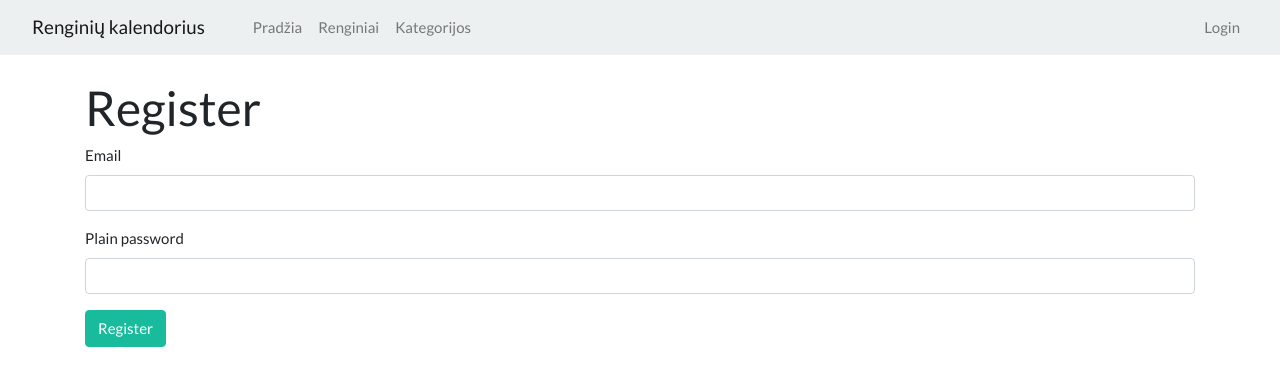
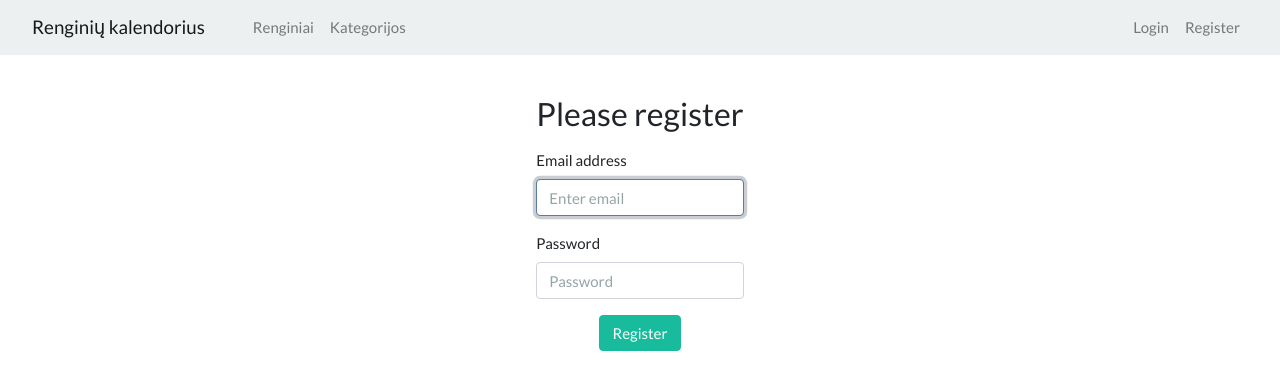
Before and after one commit to Mentel/Semestro-projektas, a Symfony app: template templates/registration/register.html.twig in a window 1280 px wide. Shown: the top 390 px of the page. Run offline with Twig, Linux system fonts and the light colour scheme; the template is opened without the code that fills it, so the values that code supplies are empty; form fields are guessed from the names that the template uses; some libraries are stand-ins or nearby versions.

Commit message:
updated design again

```diff
--- a/templates/navbar.html.twig
+++ b/templates/navbar.html.twig
@@ -7,9 +7,6 @@
     <div class="collapse navbar-collapse" id="navbarSupportedContent">
         <ul class="navbar-nav mr-auto ml-4">
             <li class="nav-item">
-                <a class="nav-link" href="/">Pradžia</a>
-            </li>
-            <li class="nav-item">
                 <a class="nav-link" href="/events">Renginiai</a>
             </li>
             <li class="nav-item">
@@ -17,9 +14,21 @@
             </li>
         </ul>
         <ul class="navbar-nav ml-auto mr-4">
-            <li class="nav-item">
-                <a class="nav-link" href="/login">Login</a>
-            </li>
+            {% if is_granted('IS_AUTHENTICATED_FULLY') %}
+                <li class="nav-item">
+                    <a class="nav-link" href="#"><b>{{ app.user.email }}</b></a>
+                </li>
+                <li class="nav-item">
+                    <a class="nav-link" href="/logout">Logout</a>
+                </li>
+            {% else %}
+                <li class="nav-item">
+                    <a class="nav-link" href="/login">Login</a>
+                </li>
+                <li class="nav-item">
+                    <a class="nav-link" href="/register">Register</a>
+                </li>
+            {% endif %}
         </ul>
     </div>
 </nav>
--- a/templates/registration/register.html.twig
+++ b/templates/registration/register.html.twig
@@ -3,12 +3,24 @@
 {% block title %}Register{% endblock %}
 
 {% block body %}
-    <h1>Register</h1>
+    <div class="row justify-content-center">
+        {{ form_start(registrationForm) }}
+            <h1 class="h3 mb-3 mt-3 font-weight-normal">Please register</h1>
+            <div class="form-group">
+                <label for="exampleInputEmail1">Email address</label>
+                {{ form_errors(registrationForm.email) }}
+                {{ form_widget(registrationForm.email, {'attr': {'type': 'email', 'class': 'form-control', 'name': 'email', 'id': 'inputEmail', 'aria-describedby': 'emailHelp', 'required': '', 'autofocus': '', 'placeholder': 'Enter email'}}) }}
+            </div>
 
-    {{ form_start(registrationForm) }}
-        {{ form_row(registrationForm.email) }}
-        {{ form_row(registrationForm.plainPassword) }}
+            <div class="form-group">
+                <label for="exampleInputPassword1">Password</label>
+                {{ form_errors(registrationForm.plainPassword) }}
+                {{ form_widget(registrationForm.plainPassword, {'attr': {'type': 'password', 'class': 'form-control', 'name': 'password', 'id': 'inputPassword', 'required': '', 'placeholder': 'Password'}}) }}
+            </div>
 
-        <button type="submit" class="btn btn-success">Register</button>
-    {{ form_end(registrationForm) }}
+            <div class="row justify-content-center">
+                <button type="submit" class="btn btn-success">Register</button>
+            </div>
+        {{ form_end(registrationForm) }}
+    </div>
 {% endblock %}
```
Also changed, not shown: templates/security/login.html.twig (+4 -3 lines).
